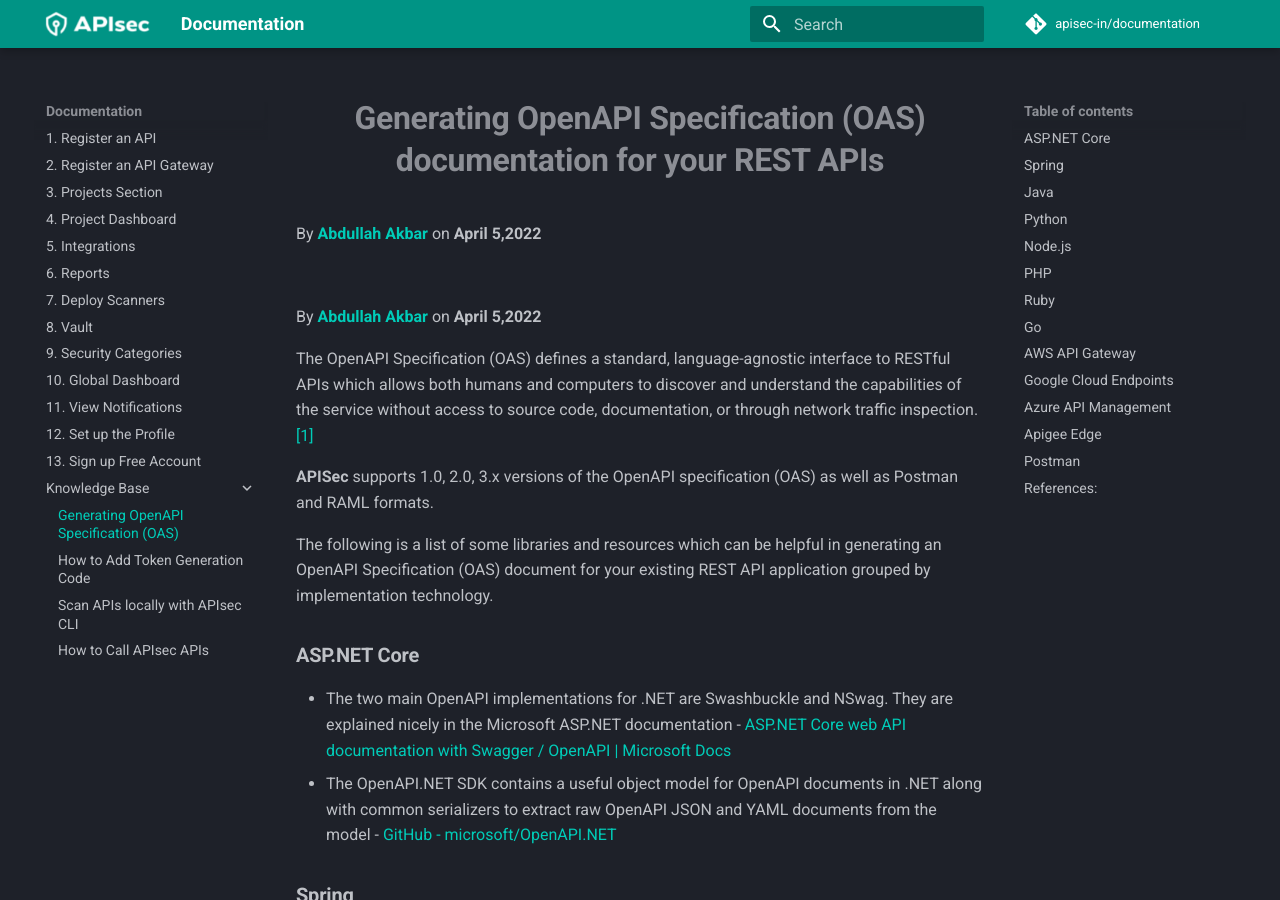
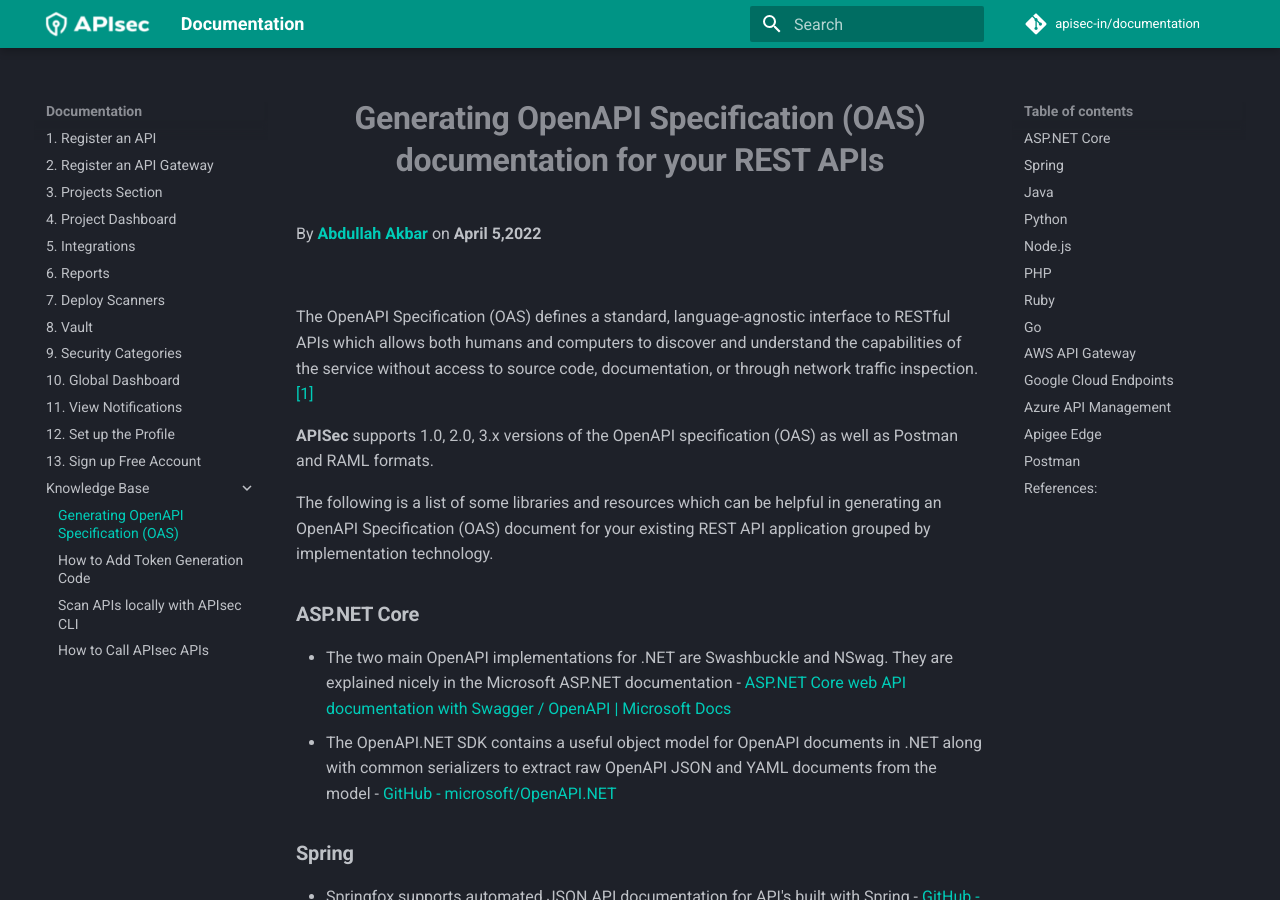
Before and after one commit to apisec-inc/documentation, an MkDocs documentation site: the page built from docs/Generating OAS.md, in a window 1280 px wide and 900 px high. Built offline with MkDocs 1.6.1 and Material for MkDocs 9.7.7, drawn with Linux system fonts in a browser that asks for light colours; comment, search, counter and statistics services are not loaded.

Commit message:
Update Generating OAS.md

```diff
--- a/docs/Generating OAS.md
+++ b/docs/Generating OAS.md
@@ -3,8 +3,6 @@
 <p style="text-align: left;"> By <b><a href="https://github.com/Abdullah-Akbar">Abdullah Akbar</a></b> on <b>April 5,2022</b> </p>
 
 <br>
-
-By **[Abdullah Akbar](https://github.com/Abdullah-Akbar)** on **April 5,2022**
 
  The OpenAPI Specification (OAS) defines a standard, language-agnostic interface to RESTful APIs which allows both humans and computers to discover and understand the capabilities of the service without access to source code, documentation, or through network traffic inspection.[[1]](https://www.openapis.org/)
 
```
